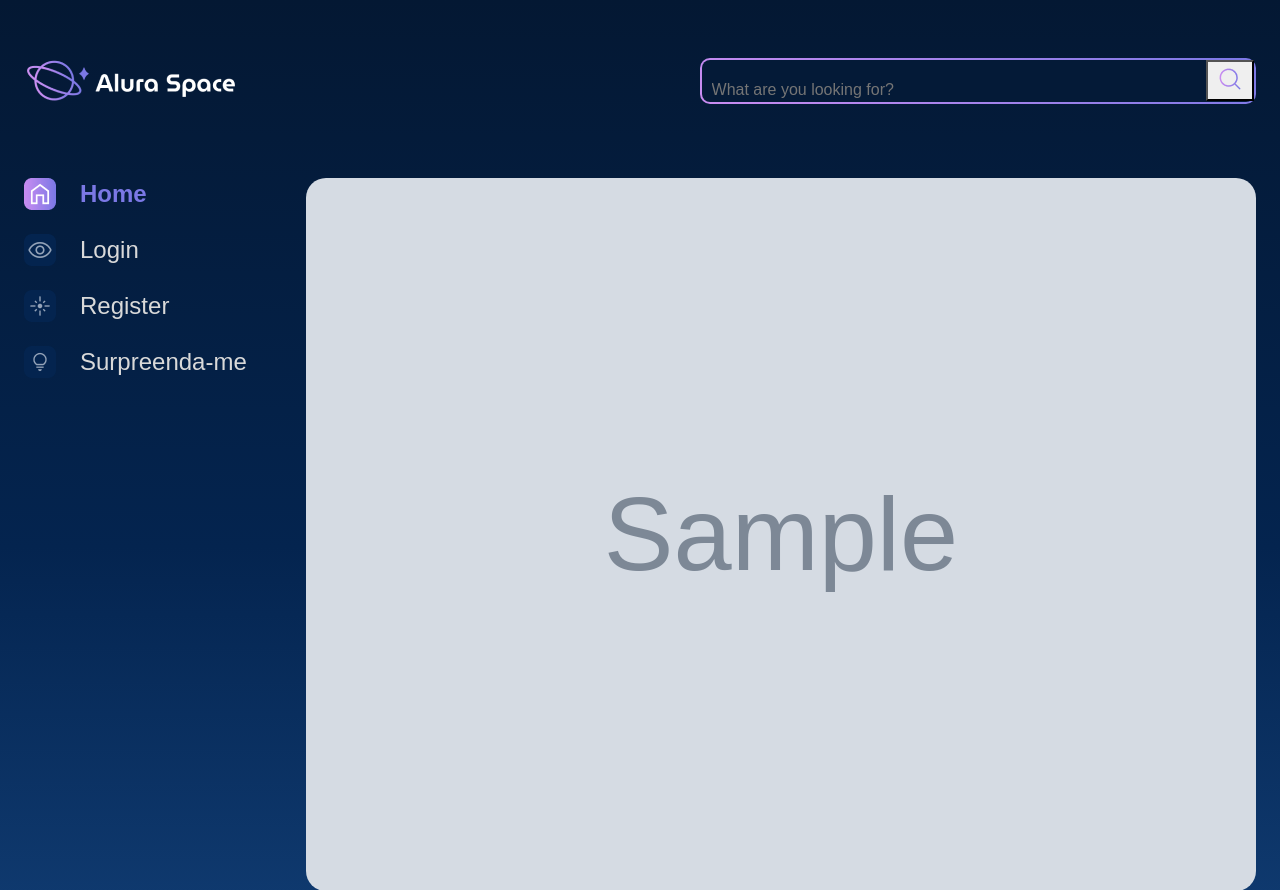
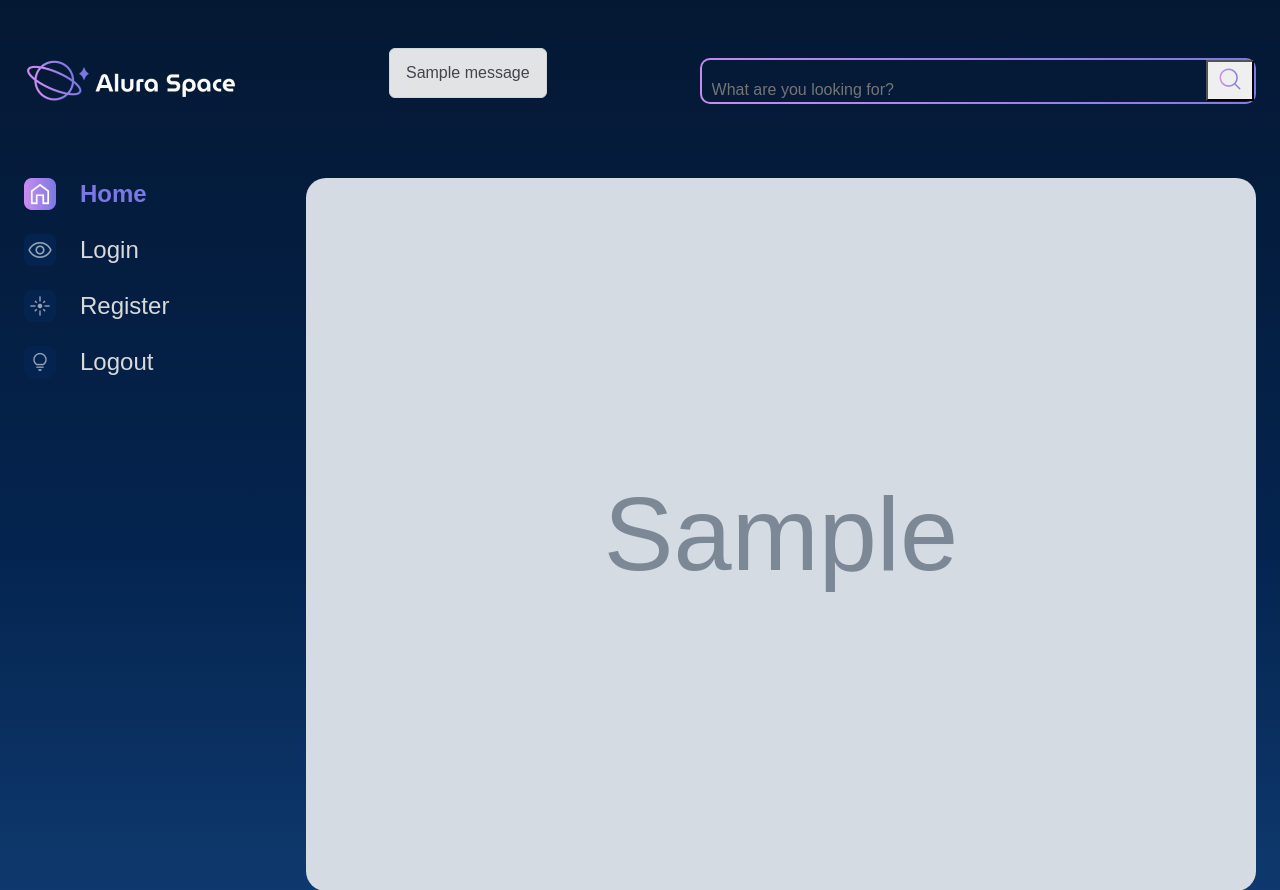
Before and after one commit to laizeferraz/alura_space, a Django app: page /image/1 in a window 1280 px wide. Shown: the top 890 px of the page. Run offline with Django 5.2, Linux system fonts and the light colour scheme; tables that the repository leaves empty hold one stand-in row (values such as "Sample post"); grey boxes marked "Sample" are stand-in pictures; one stand-in notice (Sample message) is shown.

Commit message:
add alert messages

```diff
--- a/gallery/views.py
+++ b/gallery/views.py
@@ -1,8 +1,14 @@
-from django.shortcuts import render
+from django.shortcuts import redirect, render
 
 from gallery.models import Pictures
 
+from django.contrib import messages
+
 def index(request):
+    if not request.user.is_authenticated:
+        messages.error(request, 'You must be logged in to view this page')
+        return redirect('login')
+
     pictures = Pictures.objects.order_by("published_at").filter(published=True)
     return render(request, 'gallery/index.html', {"cards": pictures})
 
@@ -11,6 +17,10 @@ def image(request, picture_id):
     return render(request, 'gallery/image.html', {"picture": picture})
 
 def search(request):
+    if not request.user.is_authenticated:
+        messages.error(request, 'You must be logged in to search for images')
+        return redirect('login')
+
     pictures = Pictures.objects.order_by("published_at").filter(published=True)
     if "search" in request.GET:
         keyword = request.GET["search"]
--- a/templates/gallery/partials/_nav.html
+++ b/templates/gallery/partials/_nav.html
@@ -3,6 +3,11 @@
 <div class="pagina-inicial">
   <header class="cabecalho">
     <img src="{% static '/assets/logo/Logo(2).png' %}" alt="Logo da Alura Space" />
+    {% for message in messages %}
+    <div class="alert alert-secondary" role="alert">
+      <p id="messages">{{message}}</p>
+    </div>
+    {% endfor %}
     <div class="cabecalho__busca">
       <div class="busca__fundo">
         <form action="{% url 'search' %}">
@@ -20,6 +25,6 @@
         <a href="{% url 'index' %}"><img src="{% static '/assets/ícones/1x/Home - ativo.png' %}"> Home</a>
         <a href="{% url 'login' %}"><img src="{% static '/assets/ícones/1x/Mais vistas - inativo.png' %}"> Login</a>
         <a href="{% url 'register' %}"><img src="{% static '/assets/ícones/1x/Novas - inativo.png' %}"> Register</a>
-        <a href="#"><img src="{% static '/assets/ícones/1x/Surpreenda-me - inativo.png' %}"> Surpreenda-me</a>
+        <a href="{% url 'logout' %}"><img src="{% static '/assets/ícones/1x/Surpreenda-me - inativo.png' %}"> Logout</a>
       </nav>
     </section>
```
